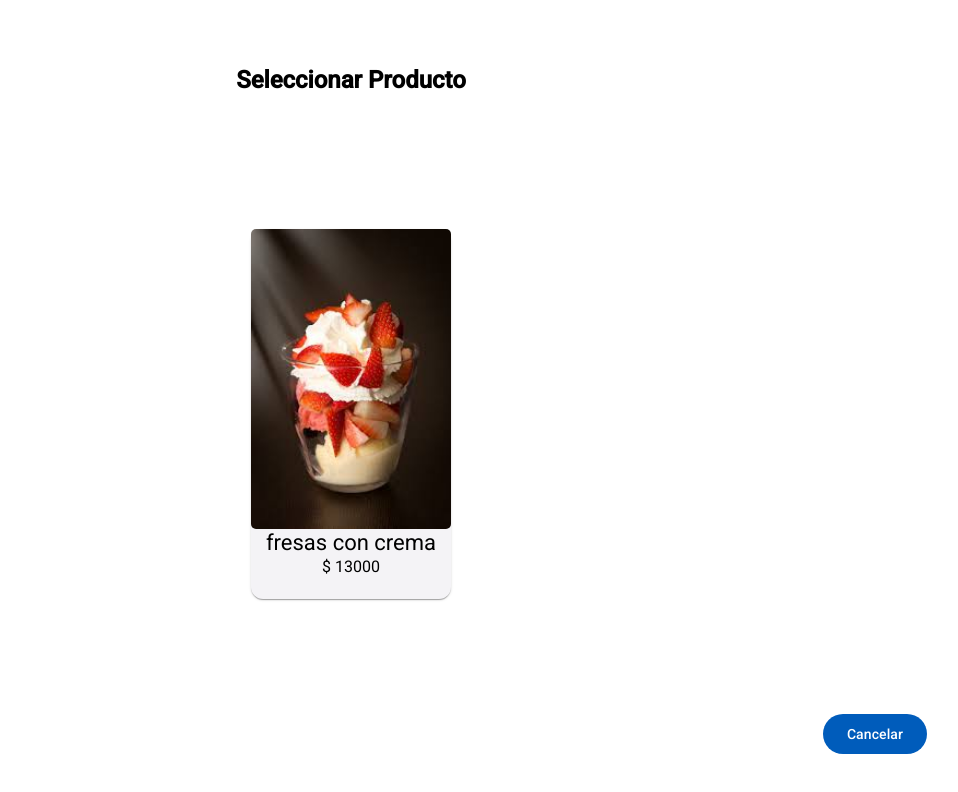
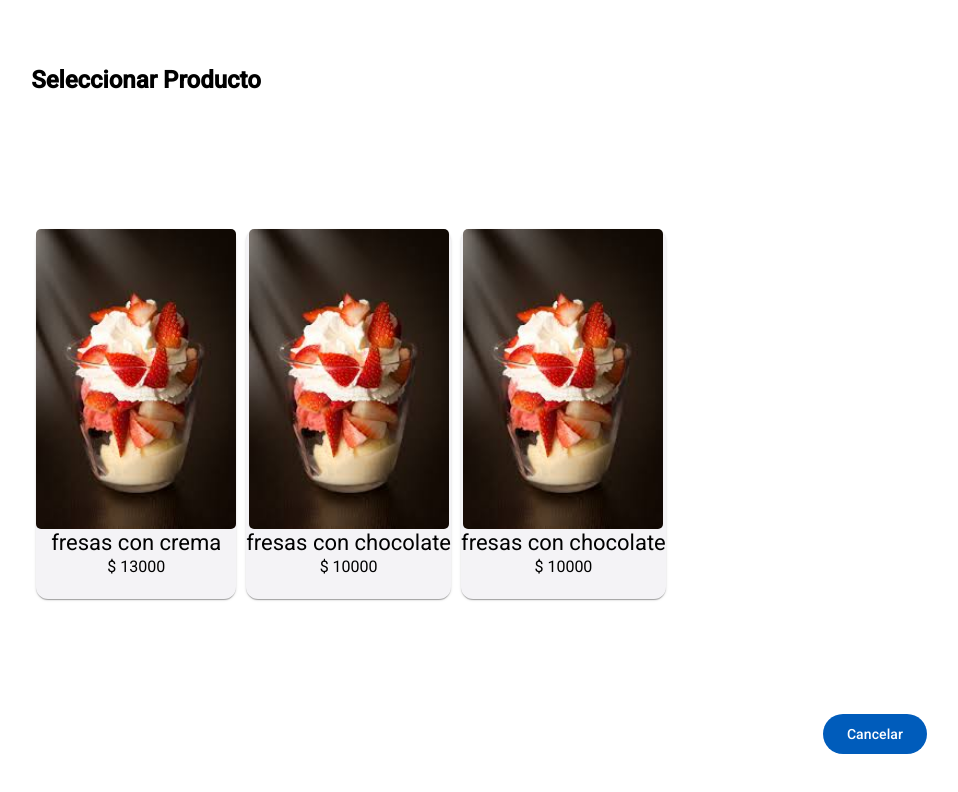
Before and after one commit to dperezc21/dulce-creams-web, an Angular app: page /home in a window 1280 px wide. Both pictures are taken after a click on the button "ORDENAR". Shown: the top 792 px of the page, without its empty margins (289-1247 px from the left). Built offline with nearby package versions, Linux system fonts and the light colour scheme.

Commit message:
feat: selecting from ui the product to order

```diff
--- a/src/app/components/products-view/products-view.component.css
+++ b/src/app/components/products-view/products-view.component.css
@@ -6,6 +6,12 @@
   width: 100%;
   justify-content: center;
   align-items: center;
+}
+
+.ordering-product {
+  display: flex;
+  flex-direction: column;
+  margin: 5px;
 }
 
 .product-card {
@@ -20,3 +26,7 @@
 .border-radius-5 {
   border-radius: 5px;
 }
+
+.product-selected {
+  border: 4px solid #59bf71;
+}
--- a/src/app/components/products-view/products-view.component.html
+++ b/src/app/components/products-view/products-view.component.html
@@ -1,10 +1,16 @@
 <h2>Seleccionar Producto</h2>
 <div class="products-container">
   @for (product of products(); track product.id) {
-    <mat-card class="product-card">
-      <img ngSrc="{{product.image}}" alt="" width="200" height="300" class="border-radius-5">
-      <mat-card-title>{{product.name}}</mat-card-title>
-      <span>$ {{product.price}}</span>
-    </mat-card>
+    <div class="ordering-product">
+      <mat-card class="product-card {{(product | validProductsSelected: productsSelected()) ? 'product-selected' : ''}}"
+                (click)="selected(product)">
+        <img ngSrc="{{product.image}}" alt="" width="200" height="300" class="border-radius-5">
+        <mat-card-title>{{product.name}}</mat-card-title>
+        <span>$ {{product.price}}</span>
+      </mat-card>
+      @if (product | validProductsSelected: productsSelected()) {
+        <button mat-stroked-button>Editar</button>
+      }
+    </div>
   }
 </div>
--- a/src/app/components/products-view/products-view.component.ts
+++ b/src/app/components/products-view/products-view.component.ts
@@ -1,14 +1,21 @@
-import {Component, input} from '@angular/core';
+import {Component, input, output, signal} from '@angular/core';
 import {Product} from '../../interfaces/product';
 import {NgOptimizedImage} from '@angular/common';
 import {MatCard, MatCardTitle} from '@angular/material/card';
+import {Ordering} from '../../interfaces/ordering';
+import {MatIcon} from '@angular/material/icon';
+import {MatButton} from '@angular/material/button';
+import {ValidProductsSelectedPipe} from '../../pipes/products-selected.pipe';
 
 @Component({
   selector: 'app-products-view',
   imports: [
     NgOptimizedImage,
     MatCard,
-    MatCardTitle
+    MatCardTitle,
+    MatButton,
+    ValidProductsSelectedPipe,
+    MatIcon
   ],
   templateUrl: './products-view.component.html',
   standalone: true,
@@ -17,5 +24,22 @@ import {MatCard, MatCardTitle} from '@angular/material/card';
 export class ProductsViewComponent {
 
   products = input<Product[]>();
+  //productSelectedToOrder = output<Ordering>();
+  productsSelected = signal<Product[]>([]);
 
+  selected(product: Product, quantity: number = 1) {
+    //const ordering: Ordering = {product, quantity};
+    const productIsSelected: Product = this.productsSelected().find(value => value?.id === product?.id) as Product;
+    if(productIsSelected?.id) {
+      this.discard(productIsSelected);
+      return;
+    }
+    this.productsSelected.update((value: Product[]) => [...value, product]);
+    //this.productSelectedToOrder.emit(ordering);
+  }
+
+  discard(product: Product) {
+    const filterProducts: Product[] = this.productsSelected().filter((value1: Product) => value1.id !== product.id);
+    this.productsSelected.update(() => [...filterProducts]);
+  }
 }
--- a/src/app/controllers/products.mock.ts
+++ b/src/app/controllers/products.mock.ts
@@ -9,6 +9,20 @@ export class ProductsMock {
       description: "",
       price: 13000,
       image: "/img.webp"
+    },
+    {
+      id: 2,
+      name: "fresas con chocolate",
+      description: "",
+      price: 10000,
+      image: "/img.webp"
+    },
+    {
+      id: 3,
+      name: "fresas con chocolate",
+      description: "",
+      price: 10000,
+      image: "/img.webp"
     }
   ]
 
```
